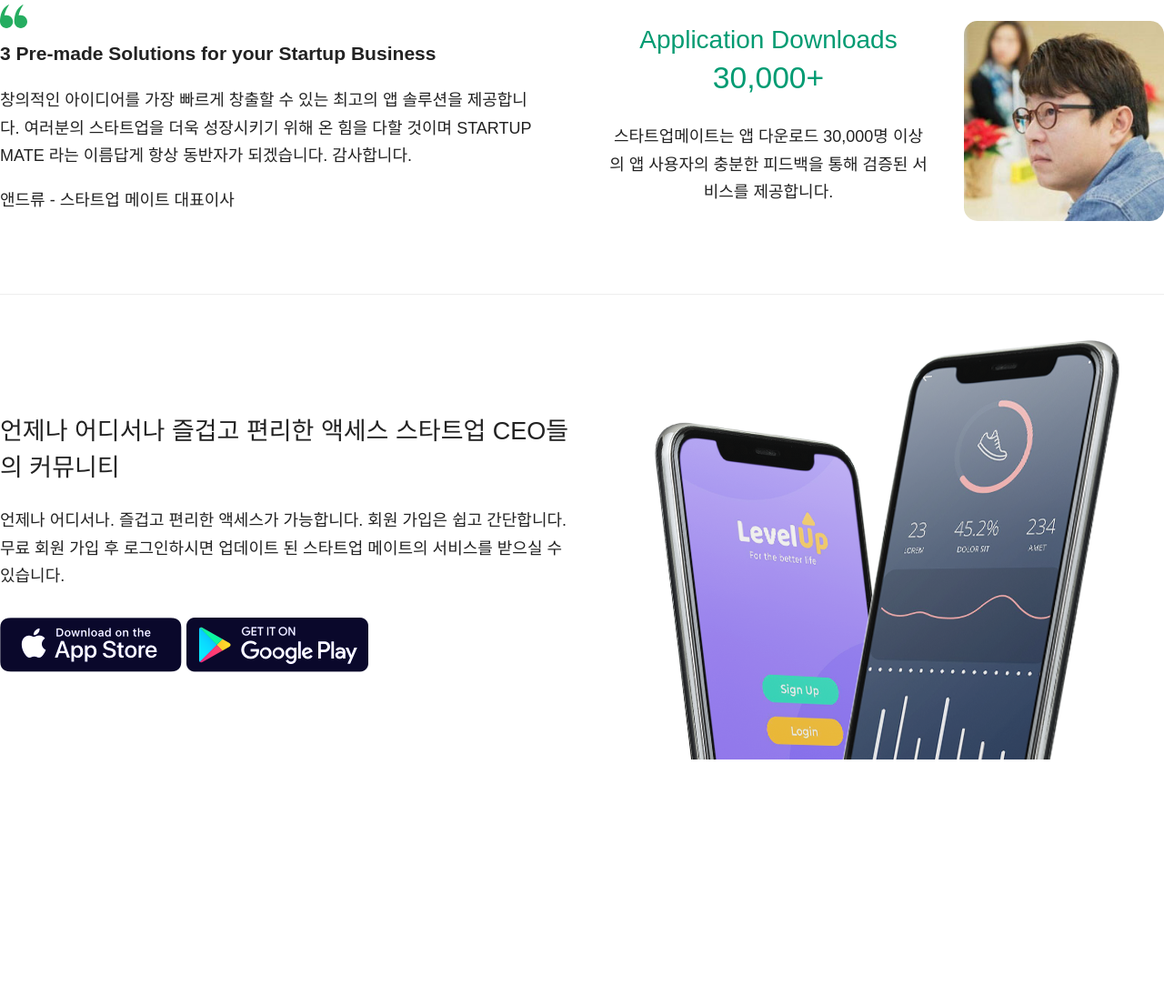
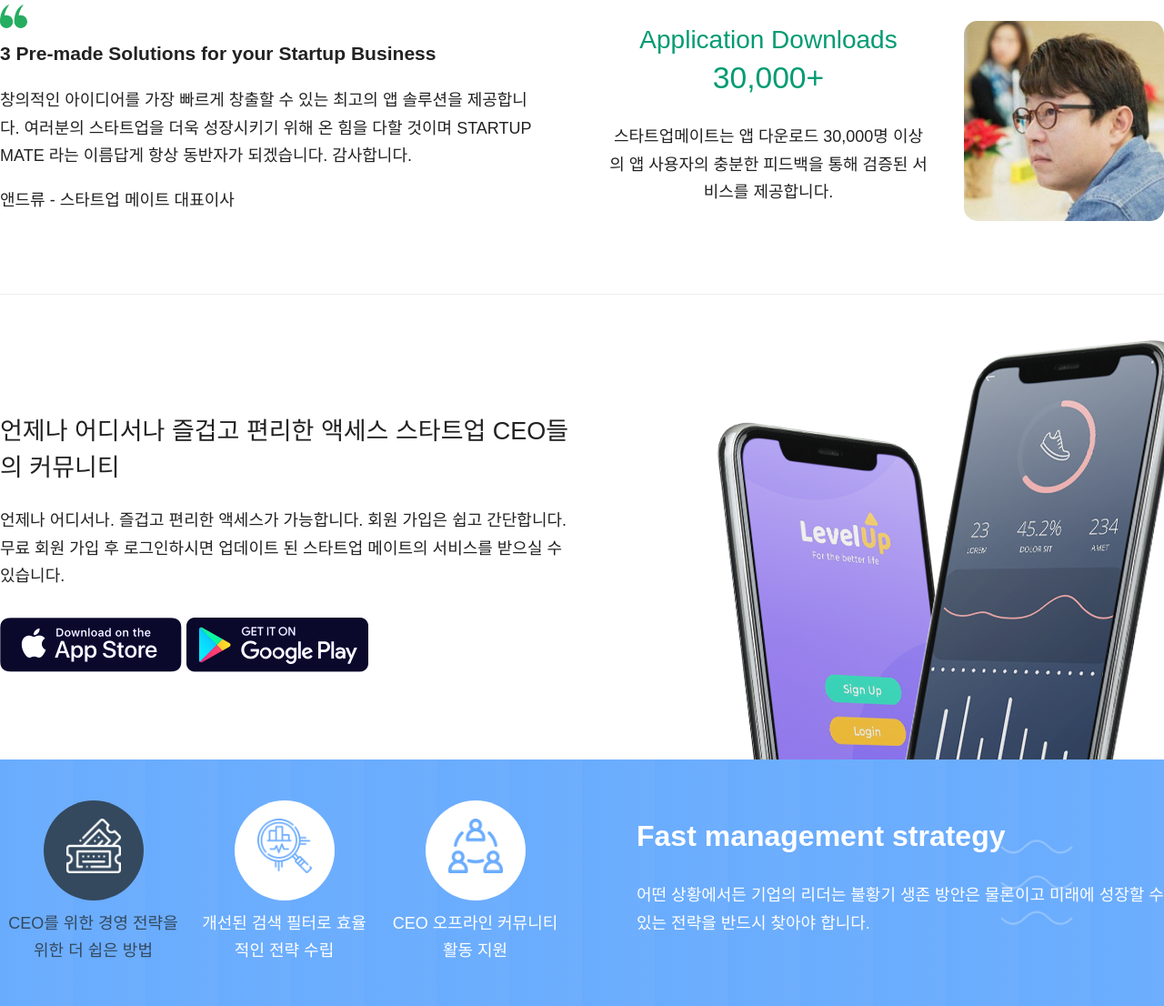
Before and after one commit to joy-soom/responsive-site, a plain HTML site: page index.html in a window 1280 px wide. Shown: the part 767-1873 px from the top of the page at 91% size. Before the commit the page ends 1611 px from the top, so only its background shows below. Drawn offline with nearby package versions, Linux system fonts and the light colour scheme; some icons are missing.

Commit message:
feat : banner (tap 메뉴 css 구현)

```diff
--- a/index.html
+++ b/index.html
@@ -125,7 +125,53 @@
       </section>
 
       <!-- section : banner -->
-      <section class="banner"></section>
+      <section class="banner">
+        <div class="banner-inner">
+          <div class="banner-content">
+            <input type="radio" name="tabmenu" id="tab1" checked />
+            <input type="radio" name="tabmenu" id="tab2" />
+            <input type="radio" name="tabmenu" id="tab3" />
+            <div class="tab-btn">
+              <label for="tab1"
+                ><em><img src="images/banner-icon-01.png" /></em>
+                <span>CEO를 위한 경영 전략을 위한 더 쉽은 방법</span></label
+              >
+              <label for="tab2"
+                ><em><img src="images/banner-icon-02.png" /></em>
+                <span>개선된 검색 필터로 효율적인 전략 수립</span></label
+              >
+              <label for="tab3"
+                ><em><img src="images/banner-icon-03.png" /></em>
+                <span>CEO 오프라인 커뮤니티 활동 지원</span></label
+              >
+            </div>
+            <div class="tabs">
+              <div class="tab tab1">
+                <h2>Fast management strategy</h2>
+                <p>
+                  어떤 상황에서든 기업의 리더는 불황기 생존 방안은 물론이고
+                  미래에 성장할 수 있는 전략을 반드시 찾아야 합니다.
+                </p>
+              </div>
+              <div class="tab tab2">
+                <h2>Efficient search filter</h2>
+                <p>
+                  스타트업 메이트는 비즈니스 모델 캔버스를 통해 가장 효율적인
+                  경영전략 수립 방안을 스타트업 CEO에게 제시합니다.
+                </p>
+              </div>
+              <div class="tab tab3">
+                <h2>CEO Community Activities</h2>
+                <p>
+                  기업이 디지털과 물리적인 요소를 통합하여 비즈니스 모델을
+                  변화시키는 새로운 방향을 정립하기 위한 오프라인 활동을
+                  지원합니다.
+                </p>
+              </div>
+            </div>
+          </div>
+        </div>
+      </section>
       <!-- section : feature -->
       <section class="feature"></section>
       <!-- section : vision -->
--- a/style.css
+++ b/style.css
@@ -83,8 +83,6 @@
 .welcom {
   height: 90vh;
   position: relative;
-}
-.slideshow {
 }
 .welcome-heading {
   position: absolute;
@@ -184,9 +182,6 @@
 }
 
 /*#################################3 Section : ceo-access ################################*/
-.ceo-inner {
-}
-
 .ceo-inner,
 .access-inner {
   width: 1300px;
@@ -241,7 +236,8 @@
 }
 
 .access-content {
-  padding: 50px 0;
+  padding-top: 50px;
+  overflow: hidden;
 }
 .access-content > div {
   float: left;
@@ -254,10 +250,101 @@
 .access-right {
   text-align: center;
 }
+.access-right img {
+  display: block;
+  float: right;
+}
 .btn-download {
   margin-top: 30px;
 }
 /*#################################3 Section : banner ####################################*/
+
+.banner {
+  /* background: linear-gradient(to right, #69acfe, #6eaefd); */
+  background: url(images/wave-line.png) no-repeat center right 100px,
+    linear-gradient(to right, #69acfe, #6eaefd);
+  background-size: 80px;
+}
+.banner-inner {
+  width: 1300px;
+  margin: auto;
+}
+.banner-content {
+  overflow: hidden;
+  padding: 40px 0;
+}
+.banner-content > div {
+  float: left;
+  width: 50%;
+}
+
+input[name="tabmenu"] {
+  display: none;
+}
+
+.tab-btn label {
+  display: inline-block;
+  width: 30%;
+  text-align: center;
+  color: #fff;
+  margin: 5px;
+  cursor: pointer;
+}
+.tab-btn label em {
+  background-color: #fff;
+  display: inline-block;
+  width: 110px;
+  height: 110px;
+  border-radius: 50%;
+  text-align: center;
+  padding-top: 20px;
+}
+.tab-btn label em img {
+  width: 60px;
+  filter: invert(66%) sepia(75%) saturate(2211%) hue-rotate(187deg)
+    brightness(101%) contrast(99%);
+}
+.tab-btn label span {
+  display: block;
+  margin-top: 10px;
+}
+
+.tab {
+  display: none;
+  color: #fff;
+  padding-top: 20px;
+  padding-left: 50px;
+}
+.tab h2 {
+  font-size: 32px;
+  font-weight: bold;
+}
+
+/* Checked Function */
+input[id="tab1"]:checked ~ .tabs .tab1,
+input[id="tab2"]:checked ~ .tabs .tab2,
+input[id="tab3"]:checked ~ .tabs .tab3 {
+  display: block;
+}
+
+input[id="tab1"]:checked ~ .tab-btn label[for="tab1"] em,
+input[id="tab2"]:checked ~ .tab-btn label[for="tab2"] em,
+input[id="tab3"]:checked ~ .tab-btn label[for="tab3"] em {
+  background-color: #34495e;
+}
+
+input[id="tab1"]:checked ~ .tab-btn label[for="tab1"] em img,
+input[id="tab2"]:checked ~ .tab-btn label[for="tab2"] em img,
+input[id="tab3"]:checked ~ .tab-btn label[for="tab3"] em img {
+  filter: invert();
+}
+
+input[id="tab1"]:checked ~ .tab-btn label[for="tab1"] span,
+input[id="tab2"]:checked ~ .tab-btn label[for="tab2"] span,
+input[id="tab3"]:checked ~ .tab-btn label[for="tab3"] span {
+  color: #34495e;
+}
+
 /*#################################3 Section : feature ###################################*/
 /*#################################3 Section : vision ####################################*/
 /*#################################3 Section : faq #######################################*/
```
